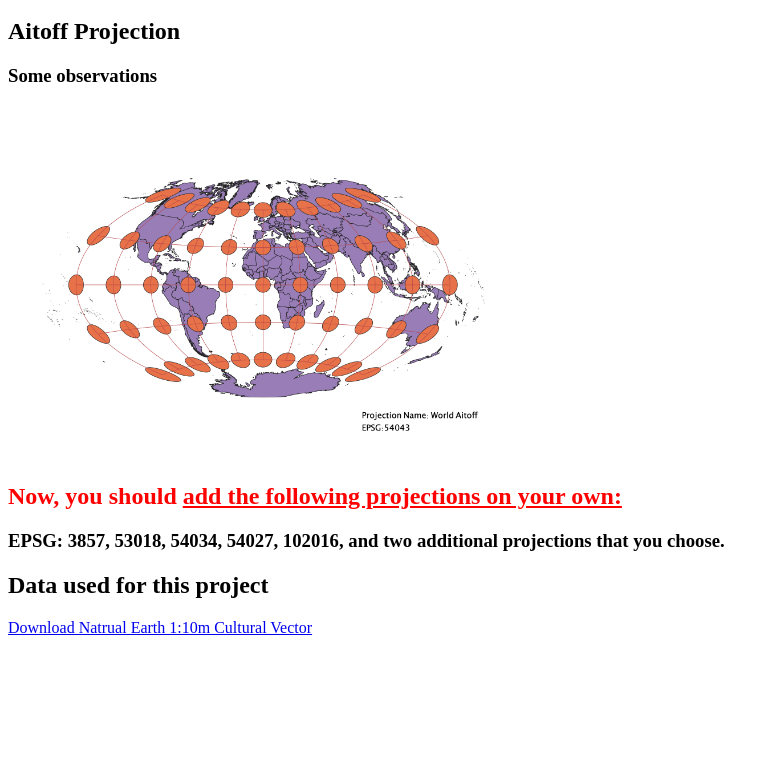
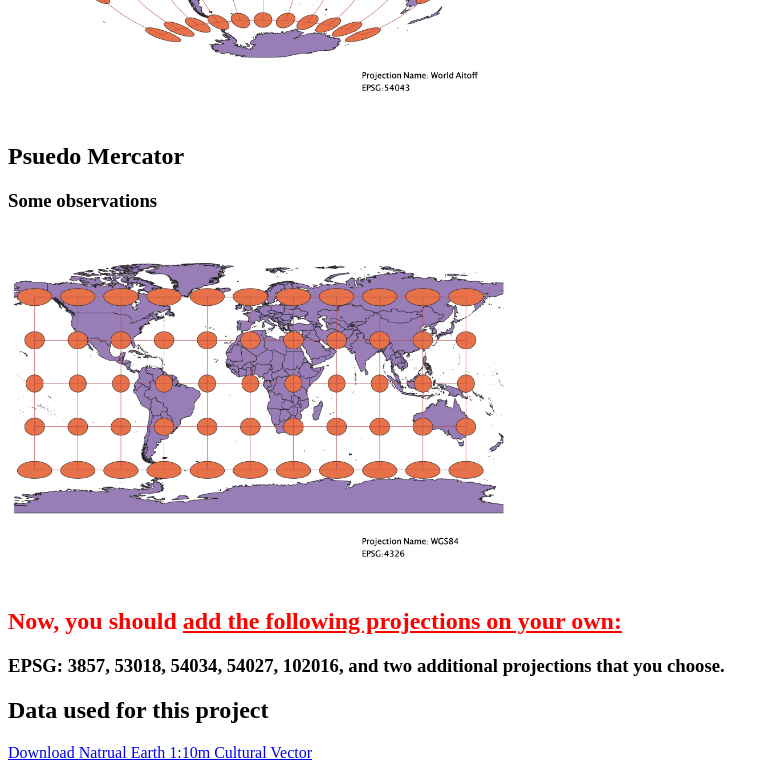
Before and after one commit to egbroun/Practice-Webpage, a plain HTML site: page Worldprojections/worldprojections.html in a window 1280 px wide. Shown: the part 612-1382 px from the top of the page, without its empty margins (0-779 px from the left). Before the commit the page ends 1257 px from the top, so only its background shows below. Drawn offline with Linux system fonts and the light colour scheme; files whose address does not match are found by name.

Commit message:
Update worldprojections.html

```diff
--- a/Worldprojections/worldprojections.html
+++ b/Worldprojections/worldprojections.html
@@ -21,6 +21,11 @@
     <a href=".//maps/54043.png">
     <img src=".//maps/54043.png" alt="Aitoff" width='500px'>
     </a>
+    <h2>Psuedo Mercator</h2>
+    <h3>Some observations</h3>
+    <a href="./maps/4326.png">
+    <img src="./maps/4326.png" alt="Aitoff" width='500px'>
+    </a>
     <h2 style="color:red">Now, you should <u>add the following projections on your own:</u></h2>
     <h3>EPSG: 3857, 53018, 54034, 54027, 102016, and two additional projections that you choose.</h3>
     <p></p>
```
